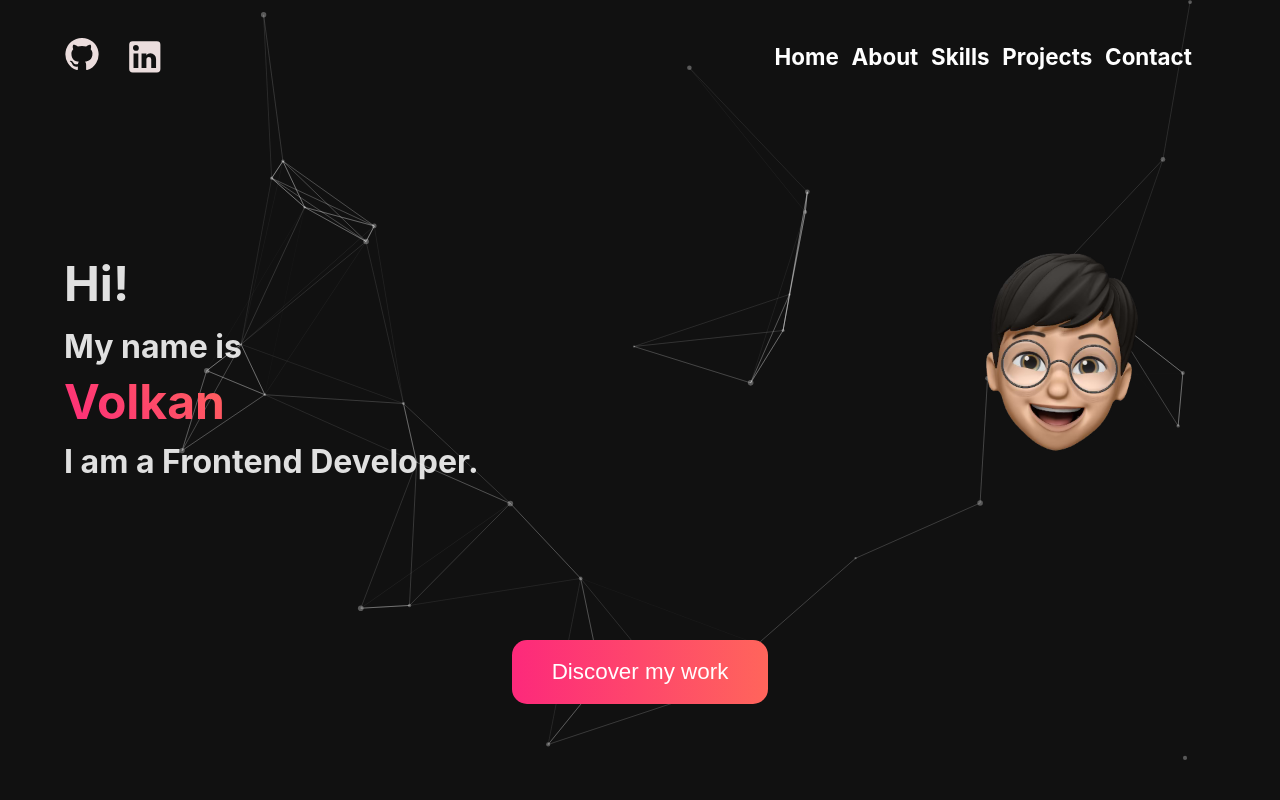
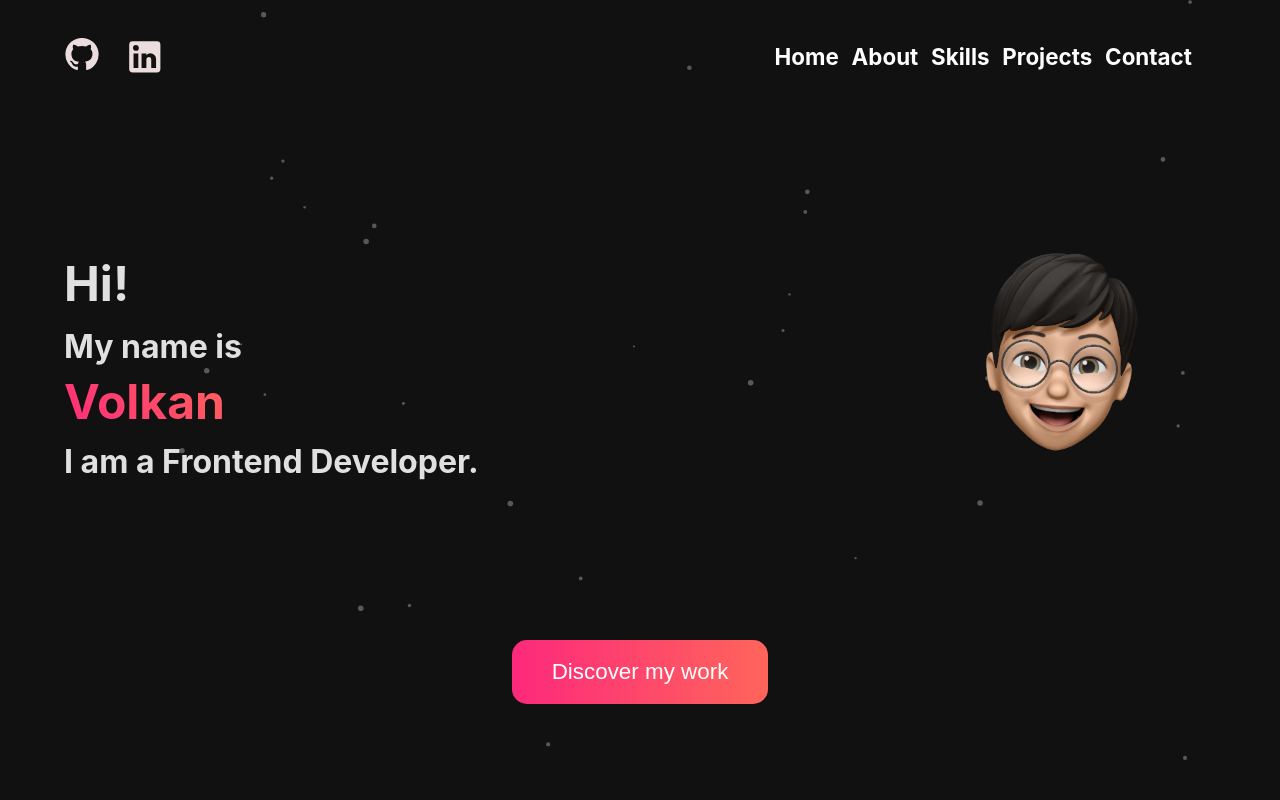
Before and after one commit to VolkanKabay/React-Portfolio, a React (Vite) app: page / in a window 1280 px wide. Shown: the top 800 px of the page. Built offline with nearby package versions, Linux system fonts and the light colour scheme; no server answers; the database is empty.

Commit message:
fix particles

```diff
--- a/src/components/Particles.tsx
+++ b/src/components/Particles.tsx
@@ -3,7 +3,7 @@ import Particles, { initParticlesEngine } from "@tsparticles/react";
 import { useEffect, useMemo, useState } from "react";
 import { loadSlim } from "@tsparticles/slim";
 
-const ParticlesComponent = (props: { id: string | undefined }) => {
+const ParticlesComponent = (props: { id: any }) => {
   const [, setInit] = useState(false);
   useEffect(() => {
     initParticlesEngine(async (engine) => {
@@ -13,11 +13,7 @@ const ParticlesComponent = (props: { id: string | undefined }) => {
     });
   }, []);
 
-  const particlesLoaded = (container: any) => {
-    console.log(container);
-  };
-
-  const options = useMemo(
+  const options: any = useMemo(
     () => ({
       fpsLimit: 60,
       interactivity: {
@@ -45,13 +41,7 @@ const ParticlesComponent = (props: { id: string | undefined }) => {
         color: {
           value: "#FFFFFF",
         },
-        links: {
-          color: "#FFFFFF",
-          distance: 200,
-          enable: true,
-          opacity: 0.3,
-          width: 1,
-        },
+
         move: {
           direction: "none",
           enable: true,
@@ -83,7 +73,7 @@ const ParticlesComponent = (props: { id: string | undefined }) => {
     []
   );
 
-  return <Particles id={props.id} init={particlesLoaded} options={options} />;
+  return <Particles id={props.id} options={options} />;
 };
 
 export default ParticlesComponent;
```
